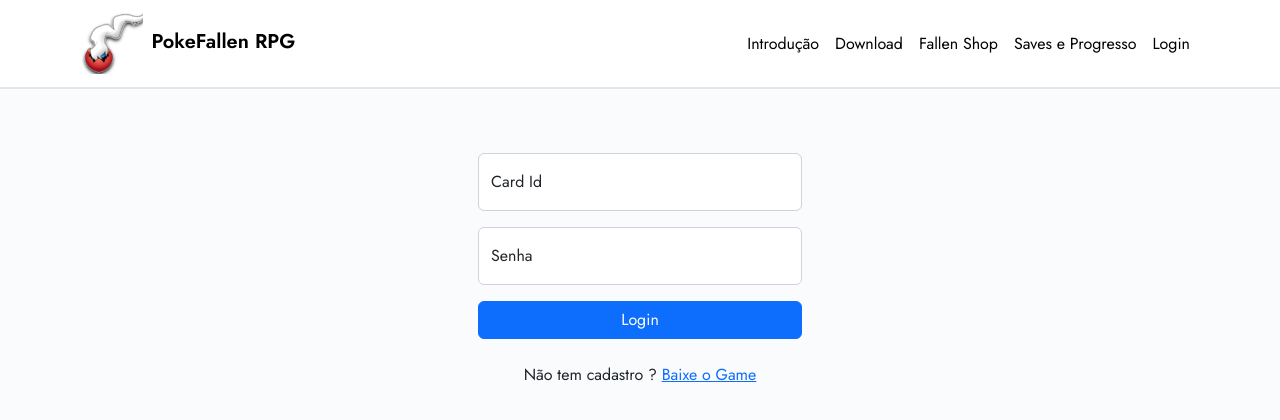
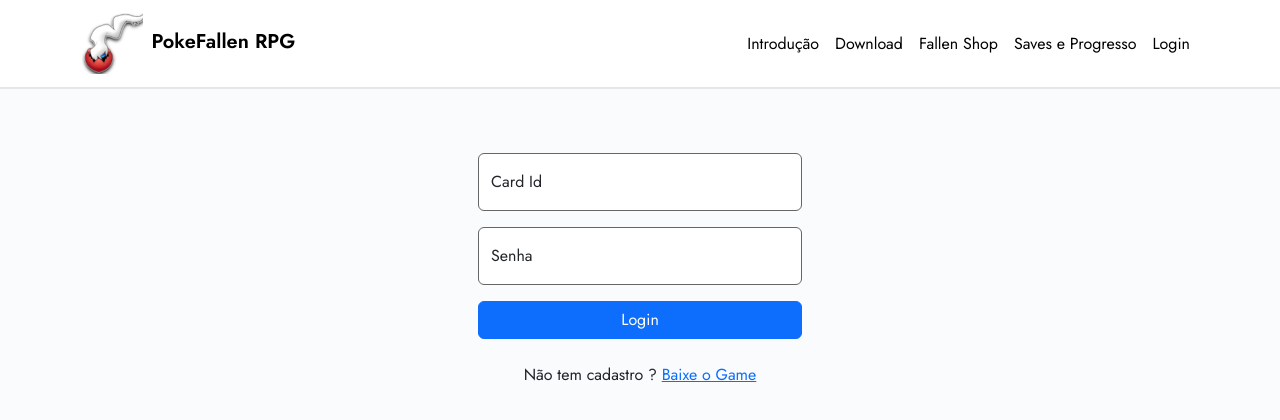
Before and after one commit to ice-lfernandes/poke-fallen-fe, an Angular app: page /login in a window 1280 px wide. Shown: the top 420 px of the page. Built offline with nearby package versions, Linux system fonts and the light colour scheme.

Commit message:
ajustes inputs login

```diff
--- a/src/app/view/login-view/login-view.component.html
+++ b/src/app/view/login-view/login-view.component.html
@@ -7,11 +7,11 @@
                 <div class="card form-login text-center">
                     <div class="card-body">
                         <div class="form-floating mb-3">
-                            <input type="email" class="form-control" id="floatingInput" placeholder="Card Id">
+                            <input type="email" class="form-control" id="floatingInput" placeholder="Card Id" style="border: 1px solid #666;">
                             <label for="floatingInput">Card Id</label>
                         </div>
                         <div class="form-floating mb-3">
-                            <input type="password" class="form-control" id="floatingPassword" placeholder="Senha">
+                            <input type="password" class="form-control" id="floatingPassword" placeholder="Senha" style="border: 1px solid #666;">
                             <label for="floatingPassword">Senha</label>
                         </div>
                         <div class="d-grid gap-2">
```
